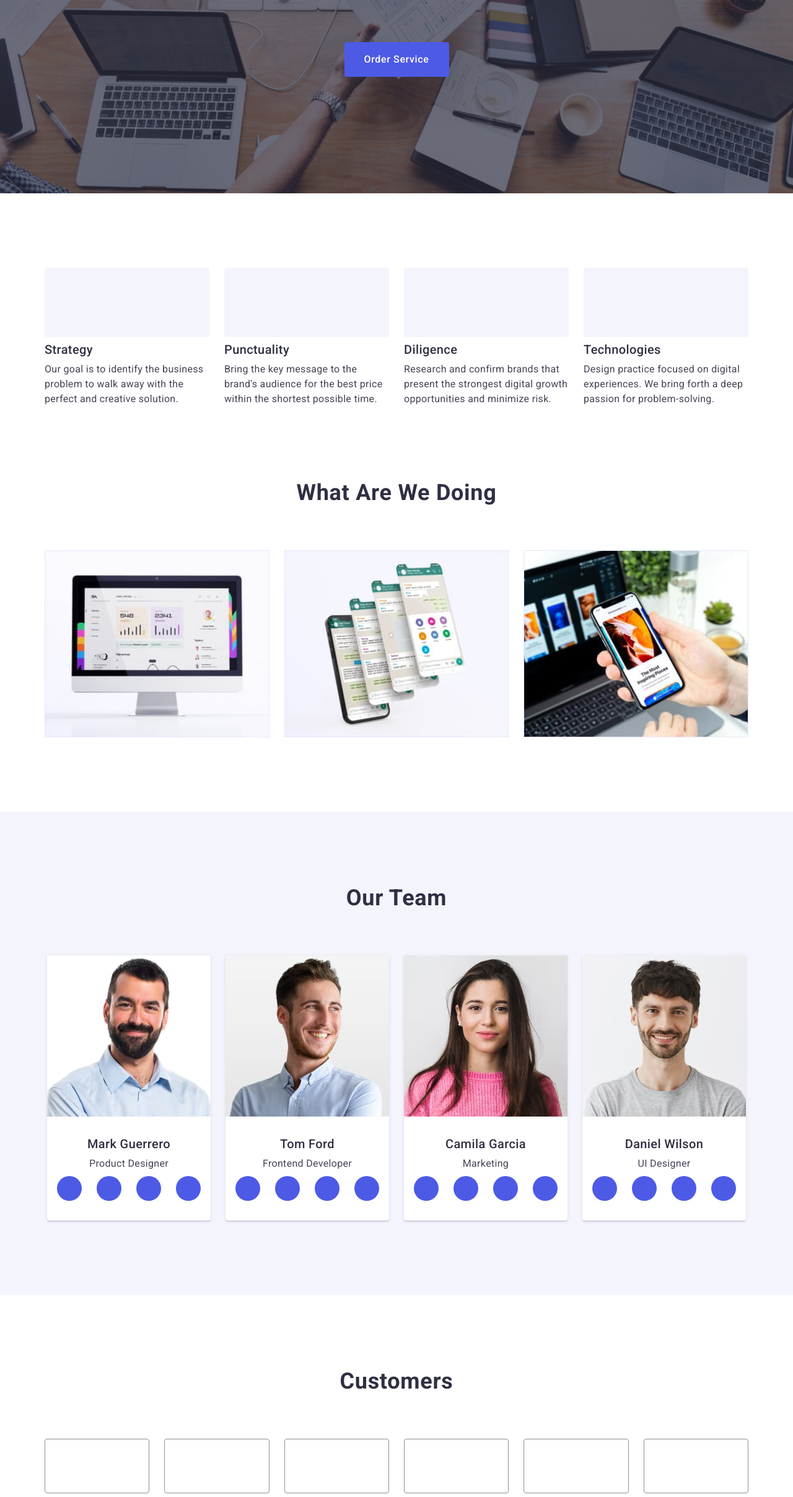
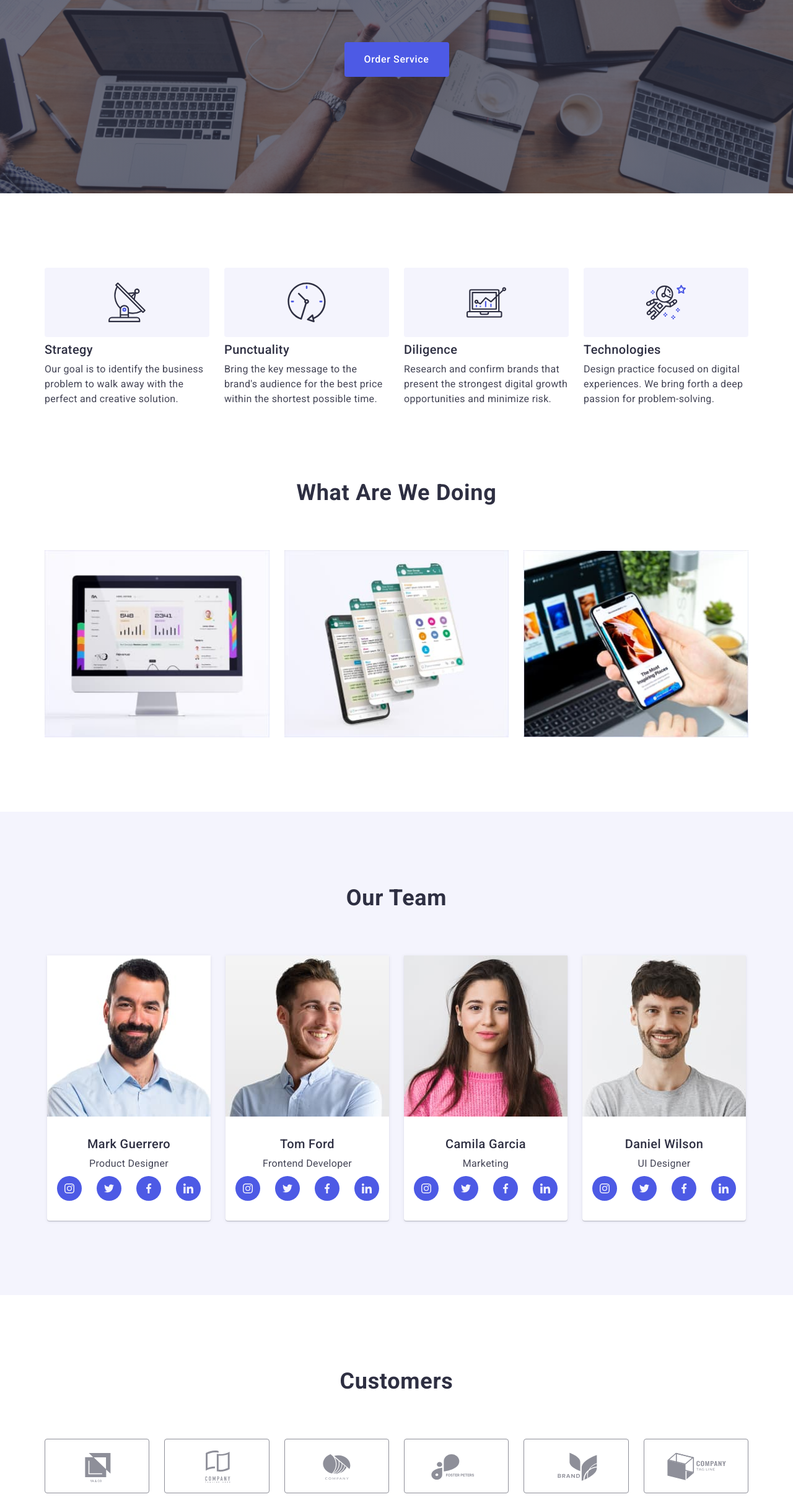
Before and after one commit to krok-code/goit-markup-hw-06-finish, a plain HTML site: page index.html in a window 1280 px wide. Shown: the part 381-2797 px from the top of the page at 62% size. Drawn offline with nearby package versions, Linux system fonts and the light colour scheme.

Commit message:
finish of HTML&CSS

```diff
--- a/index.html
+++ b/index.html
@@ -62,7 +62,7 @@
 
         <button class="menu-open-button" type="button" data-menu-open>
           <svg class="menu-button-hamburger" width="32" height="22">
-            <use href="./images/icons.svg#icon-menu-hamburger"></use>
+            <use href="./images/icons.svg#menu-hamburger"></use>
           </svg>
         </button>
       </div>
@@ -70,7 +70,7 @@
       <div class="mobile-menu is-hidden" data-menu>
         <button class="menu-close-button" type="button" data-menu-close>
           <svg class="icon-close-button" width="8" height="8">
-            <use href="./images/icons.svg#icon-close-menu-button"></use>
+            <use href="./images/icons.svg#close-button"></use>
           </svg>
         </button>
 
@@ -109,28 +109,28 @@
               <li class="mobile-social-item">
                 <a href="" class="mobile-social-link link">
                   <svg class="mobile-social-logo" width="24" height="24">
-                    <use href="./images/icons.svg#icon-mobile-socials-1"></use>
+                    <use href="./images/icons.svg#instagram"></use>
                   </svg>
                 </a>
               </li>
               <li class="mobile-social-item">
                 <a href="" class="mobile-social-link link">
                   <svg class="mobile-social-logo" width="24" height="24">
-                    <use href="./images/icons.svg#icon-mobile-socials-2"></use>
+                    <use href="./images/icons.svg#twitter"></use>
                   </svg>
                 </a>
               </li>
               <li class="mobile-social-item">
                 <a href="" class="mobile-social-link link">
                   <svg class="mobile-social-logo" width="24" height="24">
-                    <use href="./images/icons.svg#icon-mobile-socials-3"></use>
+                    <use href="./images/icons.svg#facebook"></use>
                   </svg>
                 </a>
               </li>
               <li class="mobile-social-item">
                 <a href="" class="mobile-social-link link">
                   <svg class="mobile-social-logo" width="24" height="24">
-                    <use href="./images/icons.svg#icon-mobile-socials-4"></use>
+                    <use href="./images/icons.svg#linkedin"></use>
                   </svg>
                 </a>
               </li>
@@ -157,7 +157,7 @@
             <li class="advantages-item">
               <div class="advantages-icon-wrap">
                 <svg class="advantages-icon" width="64" height="64">
-                  <use href="./images/icons.svg#icon-advanteges-1"></use>
+                  <use href="./images/icons.svg#antenna"></use>
                 </svg>
               </div>
               <h3 class="advantages-subtitle">Strategy</h3>
@@ -169,7 +169,7 @@
             <li class="advantages-item">
               <div class="advantages-icon-wrap">
                 <svg class="advantages-icon" width="64" height="64">
-                  <use href="./images/icons.svg#icon-advanteges-2"></use>
+                  <use href="./images/icons.svg#clock"></use>
                 </svg>
               </div>
               <h3 class="advantages-subtitle">Punctuality</h3>
@@ -181,7 +181,7 @@
             <li class="advantages-item">
               <div class="advantages-icon-wrap">
                 <svg class="advantages-icon" width="64" height="64">
-                  <use href="./images/icons.svg#icon-advanteges-3"></use>
+                  <use href="./images/icons.svg#diagram"></use>
                 </svg>
               </div>
               <h3 class="advantages-subtitle">Diligence</h3>
@@ -193,7 +193,7 @@
             <li class="advantages-item">
               <div class="advantages-icon-wrap">
                 <svg class="advantages-icon" width="64" height="64">
-                  <use href="./images/icons.svg#icon-advanteges-4"></use>
+                  <use href="./images/icons.svg#astronaut"></use>
                 </svg>
               </div>
               <h3 class="advantages-subtitle">Technologies</h3>
@@ -258,28 +258,28 @@
                   <li class="team-logo-item">
                     <a href="" class="team-logo-link">
                       <svg class="section-team-icon" width="16" height="16">
-                        <use href="./images/icons.svg#icon-teammate-socials-1"></use>
+                        <use href="./images/icons.svg#instagram"></use>
                       </svg>
                     </a>
                   </li>
                   <li class="team-logo-item">
                     <a href="" class="team-logo-link">
                       <svg class="section-team-icon" width="16" height="16">
-                        <use href="./images/icons.svg#icon-teammate-socials-2"></use>
+                        <use href="./images/icons.svg#twitter"></use>
                       </svg>
                     </a>
                   </li>
                   <li class="team-logo-item">
                     <a href="" class="team-logo-link">
                       <svg class="section-team-icon" width="16" height="16">
-                        <use href="./images/icons.svg#icon-teammate-socials-3"></use>
+                        <use href="./images/icons.svg#facebook"></use>
                       </svg>
                     </a>
                   </li>
                   <li class="team-logo-item">
                     <a href="" class="team-logo-link">
                       <svg class="section-team-icon" width="16" height="16">
-                        <use href="./images/icons.svg#icon-teammate-socials-4"></use>
+                        <use href="./images/icons.svg#linkedin"></use>
                       </svg>
                     </a>
                   </li>
@@ -300,28 +300,28 @@
                   <li class="team-logo-item">
                     <a href="" class="team-logo-link">
                       <svg class="section-team-icon" width="16" height="16">
-                        <use href="./images/icons.svg#icon-teammate-socials-1"></use>
+                        <use href="./images/icons.svg#instagram"></use>
                       </svg>
                     </a>
                   </li>
                   <li class="team-logo-item">
                     <a href="" class="team-logo-link">
                       <svg class="section-team-icon" width="16" height="16">
-                        <use href="./images/icons.svg#icon-teammate-socials-2"></use>
+                        <use href="./images/icons.svg#twitter"></use>
                       </svg>
                     </a>
                   </li>
                   <li class="team-logo-item">
                     <a href="" class="team-logo-link">
                       <svg class="section-team-icon" width="16" height="16">
-                        <use href="./images/icons.svg#icon-teammate-socials-3"></use>
+                        <use href="./images/icons.svg#facebook"></use>
                       </svg>
                     </a>
                   </li>
                   <li class="team-logo-item">
                     <a href="" class="team-logo-link">
                       <svg class="section-team-icon" width="16" height="16">
-                        <use href="./images/icons.svg#icon-teammate-socials-4"></use>
+                        <use href="./images/icons.svg#linkedin"></use>
                       </svg>
                     </a>
                   </li>
@@ -342,28 +342,28 @@
                   <li class="team-logo-item">
                     <a href="" class="team-logo-link">
                       <svg class="section-team-icon" width="16" height="16">
-                        <use href="./images/icons.svg#icon-teammate-socials-1"></use>
+                        <use href="./images/icons.svg#instagram"></use>
                       </svg>
                     </a>
                   </li>
                   <li class="team-logo-item">
                     <a href="" class="team-logo-link">
                       <svg class="section-team-icon" width="16" height="16">
-                        <use href="./images/icons.svg#icon-teammate-socials-2"></use>
+                        <use href="./images/icons.svg#twitter"></use>
                       </svg>
                     </a>
                   </li>
                   <li class="team-logo-item">
                     <a href="" class="team-logo-link">
                       <svg class="section-team-icon" width="16" height="16">
-                        <use href="./images/icons.svg#icon-teammate-socials-3"></use>
+                        <use href="./images/icons.svg#facebook"></use>
                       </svg>
                     </a>
                   </li>
                   <li class="team-logo-item">
                     <a href="" class="team-logo-link">
                       <svg class="section-team-icon" width="16" height="16">
-                        <use href="./images/icons.svg#icon-teammate-socials-4"></use>
+                        <use href="./images/icons.svg#linkedin"></use>
                       </svg>
                     </a>
                   </li>
@@ -384,28 +384,28 @@
                   <li class="team-logo-item">
                     <a href="" class="team-logo-link">
                       <svg class="section-team-icon" width="16" height="16">
-                        <use href="./images/icons.svg#icon-teammate-socials-1"></use>
+                        <use href="./images/icons.svg#instagram"></use>
                       </svg>
                     </a>
                   </li>
                   <li class="team-logo-item">
                     <a href="" class="team-logo-link">
                       <svg class="section-team-icon" width="16" height="16">
-                        <use href="./images/icons.svg#icon-teammate-socials-2"></use>
+                        <use href="./images/icons.svg#twitter"></use>
                       </svg>
                     </a>
                   </li>
                   <li class="team-logo-item">
                     <a href="" class="team-logo-link">
                       <svg class="section-team-icon" width="16" height="16">
-                        <use href="./images/icons.svg#icon-teammate-socials-3"></use>
+                        <use href="./images/icons.svg#facebook"></use>
                       </svg>
                     </a>
                   </li>
                   <li class="team-logo-item">
                     <a href="" class="team-logo-link">
                       <svg class="section-team-icon" width="16" height="16">
-                        <use href="./images/icons.svg#icon-teammate-socials-4"></use>
+                        <use href="./images/icons.svg#linkedin"></use>
                       </svg>
                     </a>
                   </li>
@@ -424,42 +424,42 @@
             <li class="customers-section-item">
               <a href="" class="customers-section-link link"
                 ><svg class="customers-section-icon" width="104" height="56">
-                  <use href="./images/icons.svg#icon-customers-logo-1"></use>
+                  <use href="./images/icons.svg#customers-logo-1"></use>
                 </svg>
               </a>
             </li>
             <li class="customers-section-item">
               <a href="" class="customers-section-link link"
                 ><svg class="customers-section-icon" width="104" height="56">
-                  <use href="./images/icons.svg#icon-customers-logo-2"></use>
+                  <use href="./images/icons.svg#customers-logo-2"></use>
                 </svg>
               </a>
             </li>
             <li class="customers-section-item">
               <a href="" class="customers-section-link link"
                 ><svg class="customers-section-icon" width="104" height="56">
-                  <use href="./images/icons.svg#icon-customers-logo-3"></use>
+                  <use href="./images/icons.svg#customers-logo-3"></use>
                 </svg>
               </a>
             </li>
             <li class="customers-section-item">
               <a href="" class="customers-section-link link"
                 ><svg class="customers-section-icon" width="104" height="56">
-                  <use href="./images/icons.svg#icon-customers-logo-4"></use>
+                  <use href="./images/icons.svg#customers-logo-4"></use>
                 </svg>
               </a>
             </li>
             <li class="customers-section-item">
               <a href="" class="customers-section-link link"
                 ><svg class="customers-section-icon" width="104" height="56">
-                  <use href="./images/icons.svg#icon-customers-logo-5"></use>
+                  <use href="./images/icons.svg#customers-logo-5"></use>
                 </svg>
               </a>
             </li>
             <li class="customers-section-item">
               <a href="" class="customers-section-link link"
                 ><svg class="customers-section-icon" width="104" height="56">
-                  <use href="./images/icons.svg#icon-customers-logo-6"></use>
+                  <use href="./images/icons.svg#customers-logo-6"></use>
                 </svg>
               </a>
             </li>
@@ -487,28 +487,28 @@
             <li class="footer-social-item">
               <a href="" class="footer-social-link link">
                 <svg class="footer-social-logo" width="24" height="24">
-                  <use href="./images/icons.svg#icon-footer-socials-1"></use>
+                  <use href="./images/icons.svg#instagram"></use>
                 </svg>
               </a>
             </li>
             <li class="footer-social-item">
               <a href="" class="footer-social-link link">
                 <svg class="footer-social-logo" width="24" height="24">
-                  <use href="./images/icons.svg#icon-footer-socials-2"></use>
+                  <use href="./images/icons.svg#twitter"></use>
                 </svg>
               </a>
             </li>
             <li class="footer-social-item">
               <a href="" class="footer-social-link link">
                 <svg class="footer-social-logo" width="24" height="24">
-                  <use href="./images/icons.svg#icon-footer-socials-3"></use>
+                  <use href="./images/icons.svg#facebook"></use>
                 </svg>
               </a>
             </li>
             <li class="footer-social-item">
               <a href="" class="footer-social-link link">
                 <svg class="footer-social-logo" width="24" height="24">
-                  <use href="./images/icons.svg#icon-footer-socials-4"></use>
+                  <use href="./images/icons.svg#linkedin"></use>
                 </svg>
               </a>
             </li>
@@ -529,7 +529,7 @@
             <button class="subscribe-form-button" type="submit">
               Subscribe
               <svg class="subscribe-form-icon" width="24" height="24">
-                <use href="./images/icons.svg#icon-subcribe-icon"></use>
+                <use href="./images/icons.svg#icon-send"></use>
               </svg>
             </button>
           </form>
@@ -542,7 +542,7 @@
       <div class="modal">
         <button class="modal-close-button" data-modal-close type="button">
           <svg class="close-button-image" width="8" height="8">
-            <use href="./images/icons.svg#icon-close-modal-button"></use>
+            <use href="./images/icons.svg#close-button"></use>
           </svg>
         </button>
         <p class="modal-title">Leave your contacts and we will call you back</p>
@@ -552,7 +552,7 @@
             <div class="form-wrap-input">
               <input type="text" class="modal-input" name="user-name" id="user-name" />
               <svg class="form-input-svg" width="18" height="24">
-                <use href="./images/icons.svg#icon-form-img-1"></use>
+                <use href="./images/icons.svg#user"></use>
               </svg>
             </div>
           </div>
@@ -561,7 +561,7 @@
             <div class="form-wrap-input">
               <input type="tel" class="modal-input" name="user-tel" id="user-tel" />
               <svg class="form-input-svg" width="18" height="24">
-                <use href="./images/icons.svg#icon-form-img-2"></use>
+                <use href="./images/icons.svg#phone"></use>
               </svg>
             </div>
           </div>
@@ -570,7 +570,7 @@
             <div class="form-wrap-input">
               <input type="email" class="modal-input" name="user-email" id="user-email" />
               <svg class="form-input-svg" width="18" height="24">
-                <use href="./images/icons.svg#icon-form-img-3"></use>
+                <use href="./images/icons.svg#mail"></use>
               </svg>
             </div>
           </div>
@@ -595,7 +595,7 @@
             <label class="form-checkbox-label" for="user-privacy"
               ><span class="checkbox-label-icon"
                 ><svg class="label-icon-terms" width="10" height="8">
-                  <use href="./images/icons.svg#icon-checkbox-icon"></use></svg></span
+                  <use href="./images/icons.svg#checkmark"></use></svg></span
               >I accept the terms and conditions of the<a href="" class="label-terms-link"
                 >Privacy Policy</a
               ></label
```
Also changed, not shown: portfolio.html (+11 -11 lines).
